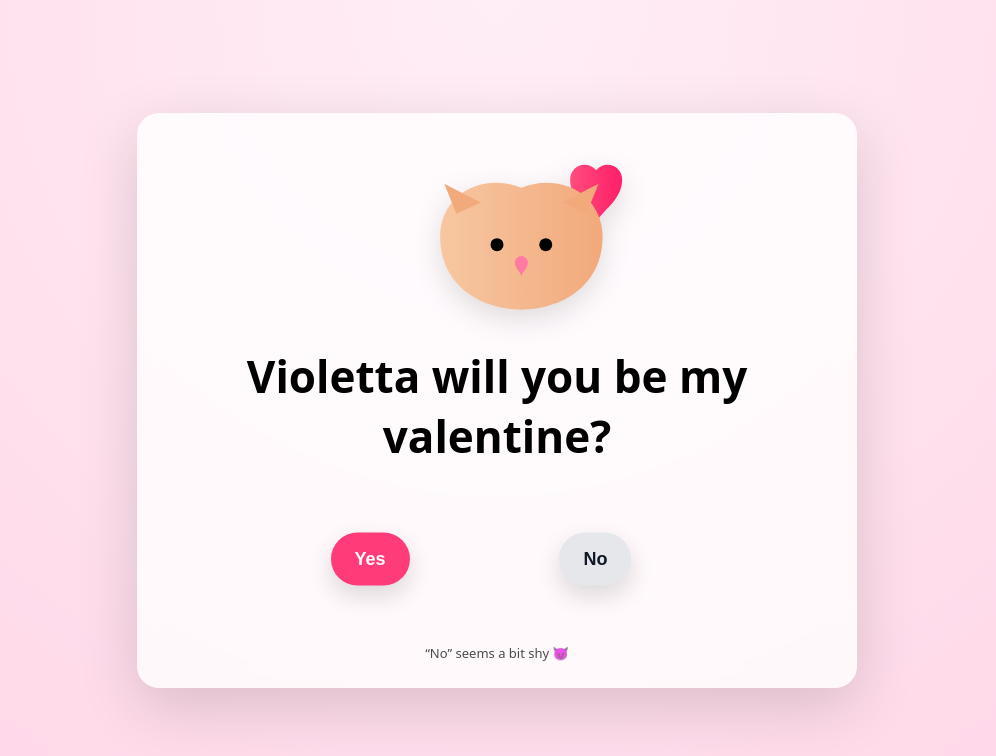
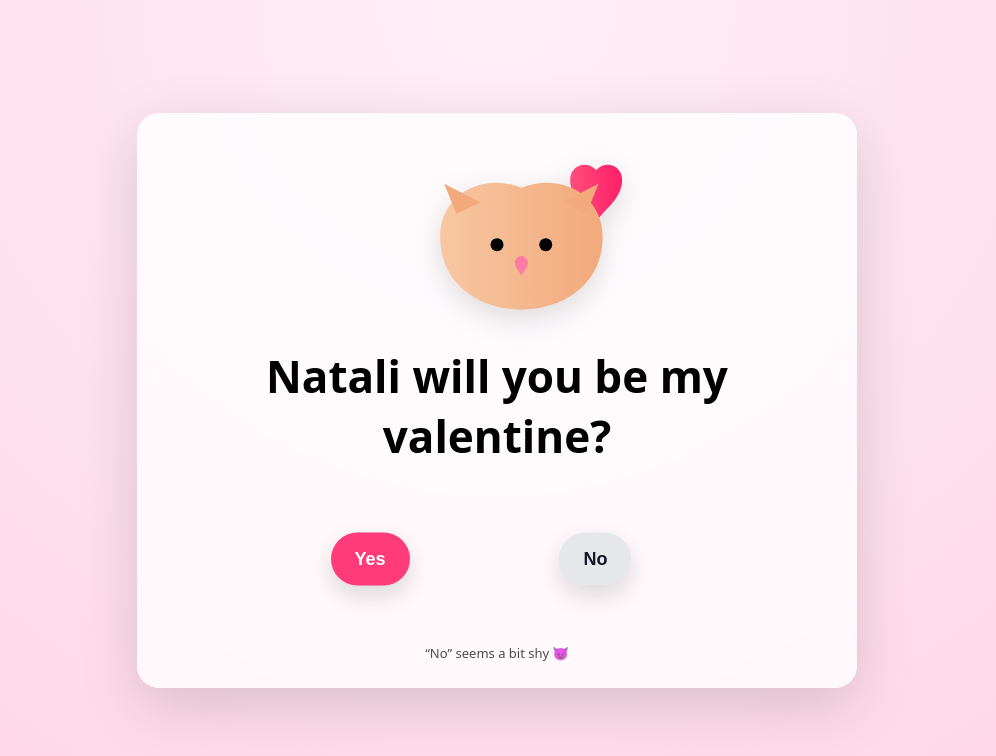
Before and after one commit to Decodere/ValentineV, a plain HTML site: page index.html in a window 1280 px wide. Shown: the whole page, without its empty margins (143-1139 px from the left). Drawn offline with nearby package versions, Linux system fonts and the light colour scheme.

Commit message:
Update index.html

```diff
--- a/index.html
+++ b/index.html
@@ -171,7 +171,7 @@
             fill="#ff7aa2"/>
     </svg>
 
-    <h1>Violetta will you be my valentine?</h1>
+    <h1>Natali will you be my valentine?</h1>
 
     <section class="button-zone" id="zone">
       <button id="yesBtn">Yes</button>
```
